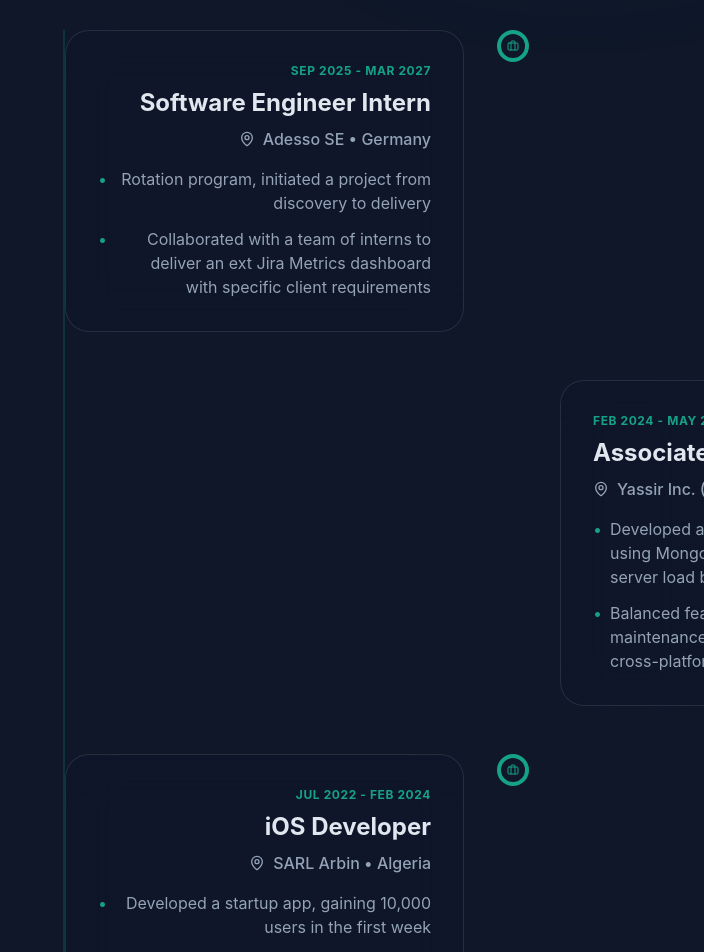
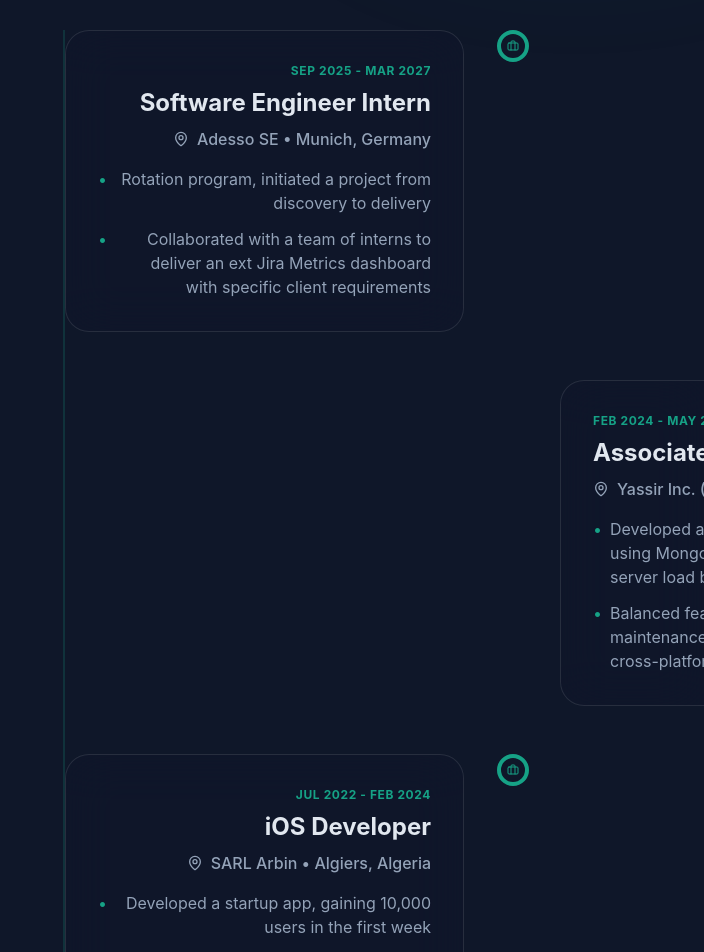
Before and after one commit to RMehdid/raynexfolio, a React (Vite) app: page / in a window 1280 px wide. Shown: the part 1000-1952 px from the top of the page, without its empty margins (576-1280 px from the left). Built offline with nearby package versions, Linux system fonts and the light colour scheme.

Commit message:
docs: update experience locations

```diff
--- a/src/components/sections/Experience.tsx
+++ b/src/components/sections/Experience.tsx
@@ -11,7 +11,7 @@ export const Experience: React.FC = () => {
       company: "Adesso SE",
       role: t('experience.intern'),
       period: "Sep 2025 - Mar 2027",
-      location: "Germany",
+      location: "Munich, Germany",
       description: [
         "Rotation program, initiated a project from discovery to delivery",
         "Collaborated with a team of interns to deliver an ext Jira Metrics dashboard with specific client requirements"
@@ -21,7 +21,7 @@ export const Experience: React.FC = () => {
       company: "Yassir Inc. (YC20)",
       role: t('experience.associate'),
       period: "Feb 2024 - May 2024",
-      location: "Remote",
+      location: "Algiers, Algeria",
       description: [
         "Developed a server-independent iOS app using MongoDB Device-Sync, reducing server load by 40%",
         "Balanced feature development and maintenance of native iOS modules for cross-platform apps"
@@ -31,7 +31,7 @@ export const Experience: React.FC = () => {
       company: "SARL Arbin",
       role: t('experience.developer'),
       period: "Jul 2022 - Feb 2024",
-      location: "Algeria",
+      location: "Algiers, Algeria",
       description: [
         "Developed a startup app, gaining 10,000 users in the first week",
         "Collaborated with Product team to add 5+ features, boosting user retention by 18%"
```
